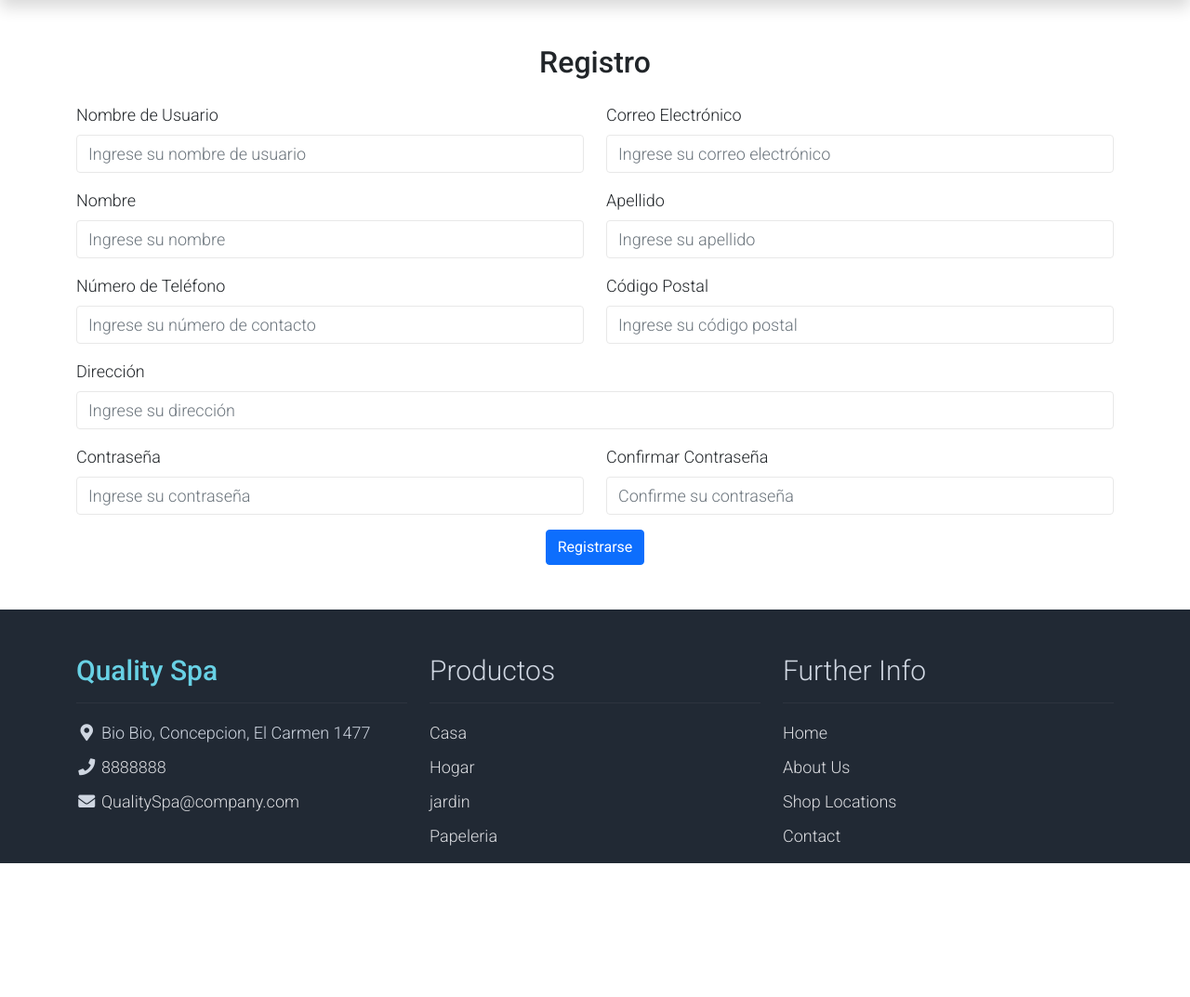
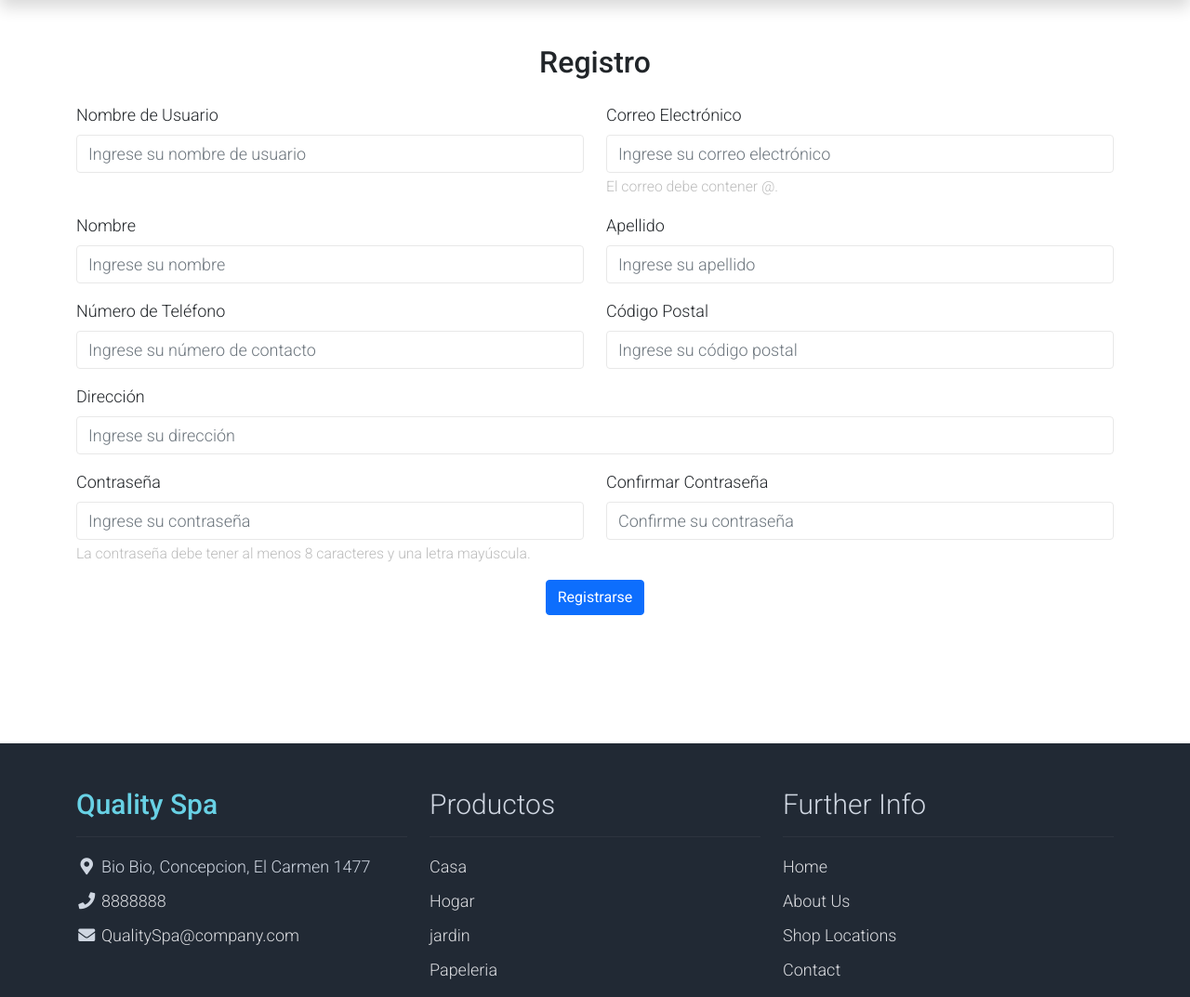
Before and after one commit to Basferdev/QualitySpa, a Django app: page /register/ in a window 1280 px wide. Shown: the part 132-1205 px from the top of the page at 93% size. Before the commit the page ends 1061 px from the top, so only its background shows below. Run offline with Django 4.2, Linux system fonts and the light colour scheme; some libraries are stand-ins or nearby versions.

Commit message:
mensajes

```diff
--- a/login/forms.py
+++ b/login/forms.py
@@ -60,7 +60,7 @@ class RegistrationForm(forms.ModelForm):
         password = self.cleaned_data.get("password")
 
         # Validar que la contraseña tenga exactamente 8 caracteres
-        if len(password) != 8:
+        if len(password) < 8:
             raise forms.ValidationError("La contraseña debe tener exactamente 8 caracteres.")
 
         # Validar que la contraseña contenga al menos una letra mayúscula
--- a/login/templates/login/register.html
+++ b/login/templates/login/register.html
@@ -1,7 +1,7 @@
 {% extends 'Principal/base.html' %}
 {% load form_filters %}
 {% block content1 %}
-<div class="container py-5">
+<div class="container  align-items-center min-vh-100 py-5">
     <h2 class="mb-4 text-center">Registro</h2>
 
     <!-- Mostrar mensajes de error generales hola hola hola-->
@@ -30,6 +30,7 @@
             <div class="col-md-6">
                 <label for="id_email" class="form-label">Correo Electrónico</label>
                 {{ form.email|add_class:"form-control" }}
+                <small class="text-muted">El correo debe contener  @.</small>
                 {% if form.email.errors %}
                 <div class="text-danger small">
                     {% for error in form.email.errors %}
@@ -102,6 +103,7 @@
             <div class="col-md-6">
                 <label for="id_password" class="form-label">Contraseña</label>
                 {{ form.password|add_class:"form-control" }}
+                <small class="text-muted">La contraseña debe tener al menos 8 caracteres y una letra mayúscula.</small>
                 {% if form.password.errors %}
                 <div class="text-danger small">
                     {% for error in form.password.errors %}
```
Also changed, not shown: db.sqlite3, 1 other file.
